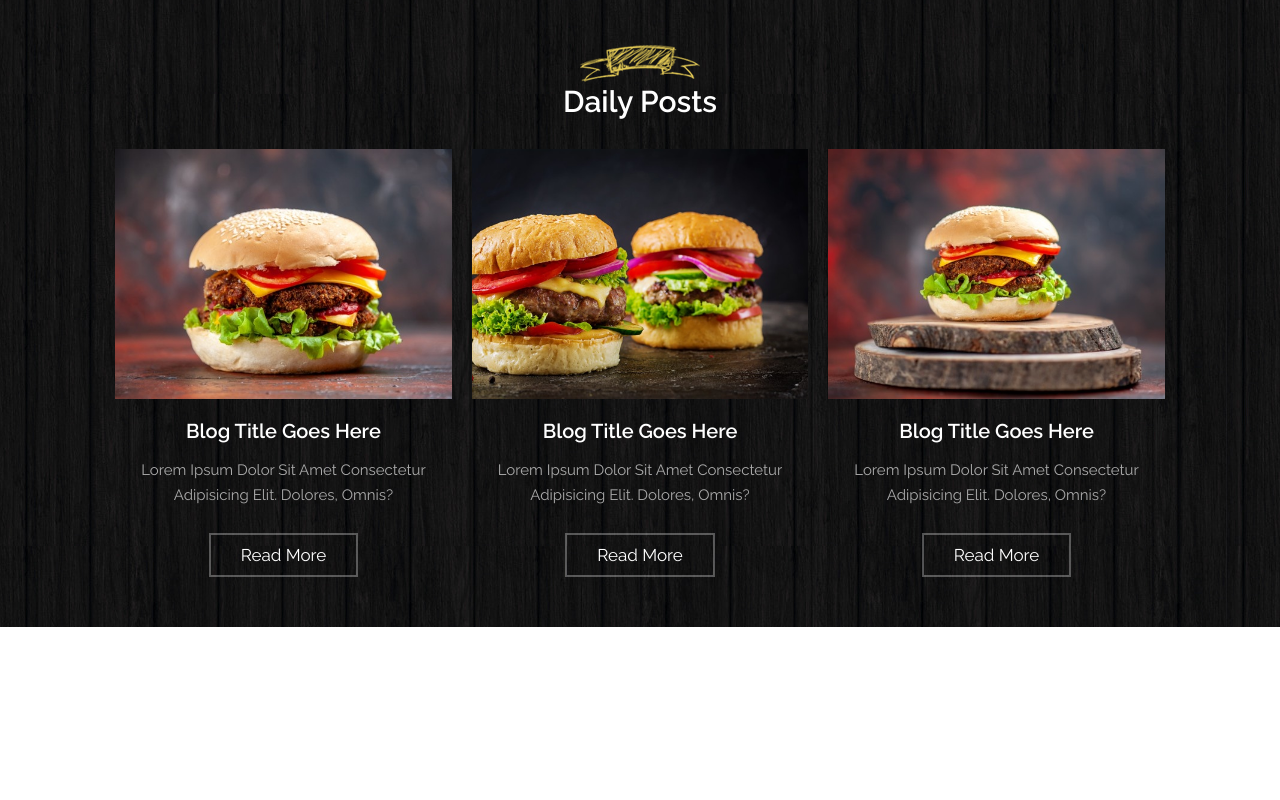
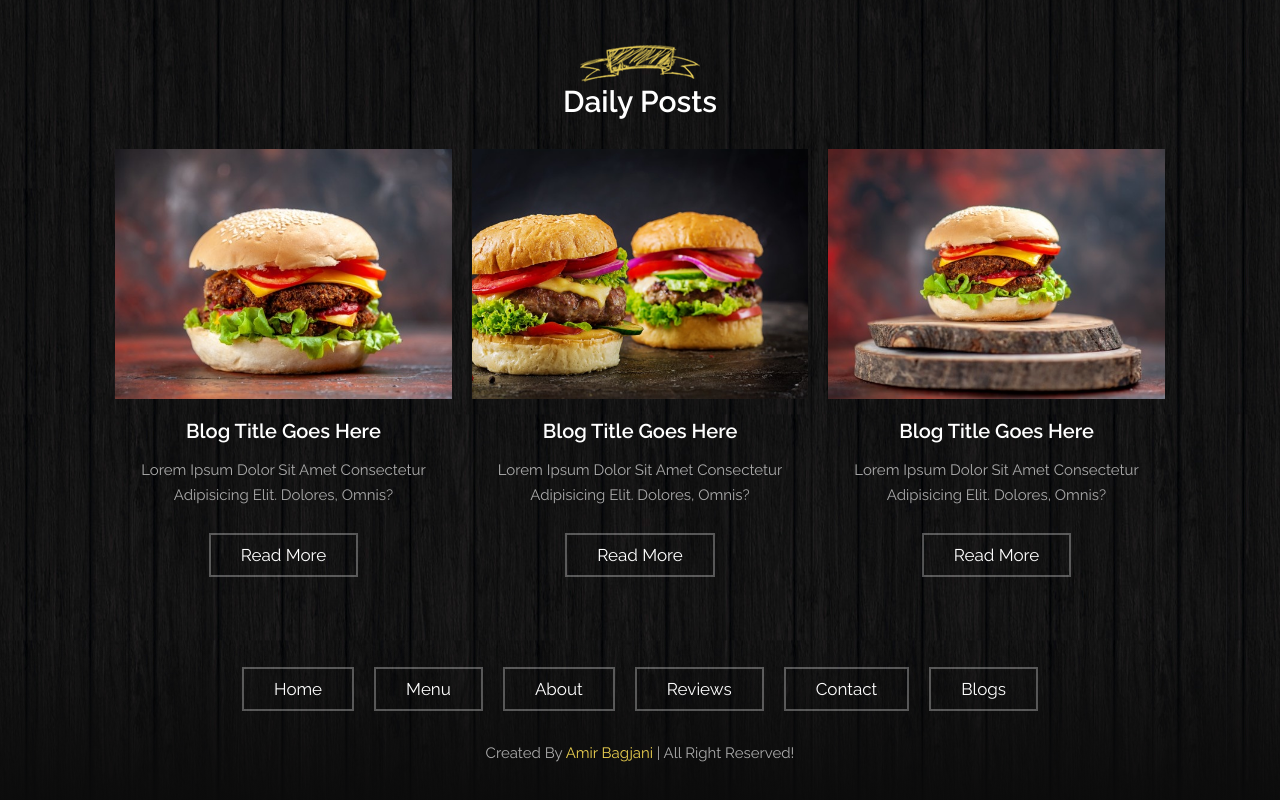
Before and after one commit to Amir-Bagjani/burger-website-sass-animation, a React (Create React App) app: page / in a window 1280 px wide. Shown: the part 4281-5081 px from the top of the page. Before the commit the page ends 4908 px from the top, so only its background shows below. Built offline with nearby package versions, Linux system fonts and the light colour scheme.

Commit message:
footer add

```diff
--- a/src/App.js
+++ b/src/App.js
@@ -1,3 +1,4 @@
+import Footer from "./components/Footer";
 import Navbar from "./components/Navbar";
 import HomePage from "./HomePage";
 
@@ -6,6 +7,7 @@ function App() {
     <>
       <Navbar />
       <HomePage />
+      <Footer />
     </>
   );
 }
--- /dev/null
+++ b/src/components/Footer.jsx
@@ -0,0 +1,22 @@
+import "../styles/footer.scss";
+
+const Footer = () => {
+  return (
+    <section className="footer">
+
+        <div className="links">
+            <a href="#home" className="btn">home</a>
+            <a href="#menu" className="btn">menu</a>
+            <a href="#about" className="btn">about</a>
+            <a href="#reviews" className="btn">reviews</a>
+            <a href="#contact" className="btn">contact</a>
+            <a href="#blogs" className="btn">blogs</a>
+        </div>
+
+        <p className="credit">created by <span> amir bagjani</span> | all right reserved!</p>
+
+    </section>
+  )
+}
+
+export default Footer
--- /dev/null
+++ b/src/styles/footer.scss
@@ -0,0 +1,22 @@
+@import "config";
+
+.footer{
+    background: linear-gradient(transparent 5%, $black);
+    text-align: center;
+
+    .links{
+
+        a{
+            margin: 1rem;
+        }
+    }
+
+    .credit{
+        @include grap-text(1.5rem);
+        padding: 2rem;
+
+        span{
+            color: $yellow;
+        }
+    }
+}
--- a/src/styles/navbar.scss
+++ b/src/styles/navbar.scss
@@ -100,13 +100,14 @@
   }
   .header {
     justify-content: flex-end;
-    gap: 1.5rem;
+    gap: 2rem;
 
     #menu-btn {
       display: inline-block;
     }
 
     .navbar {
+      text-align: center;
       position: absolute;
       top: 99%;
       left: 0;
```
